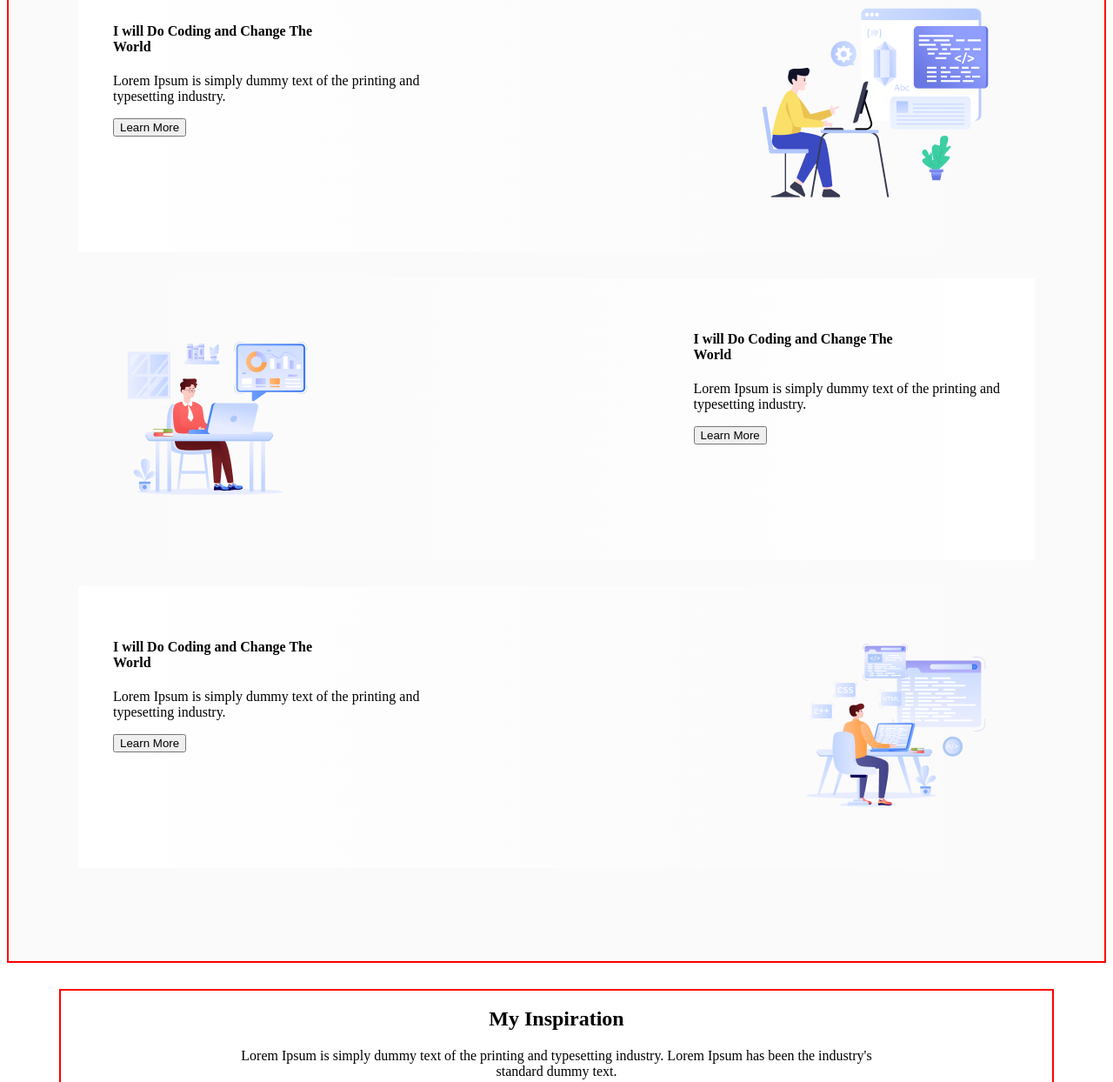
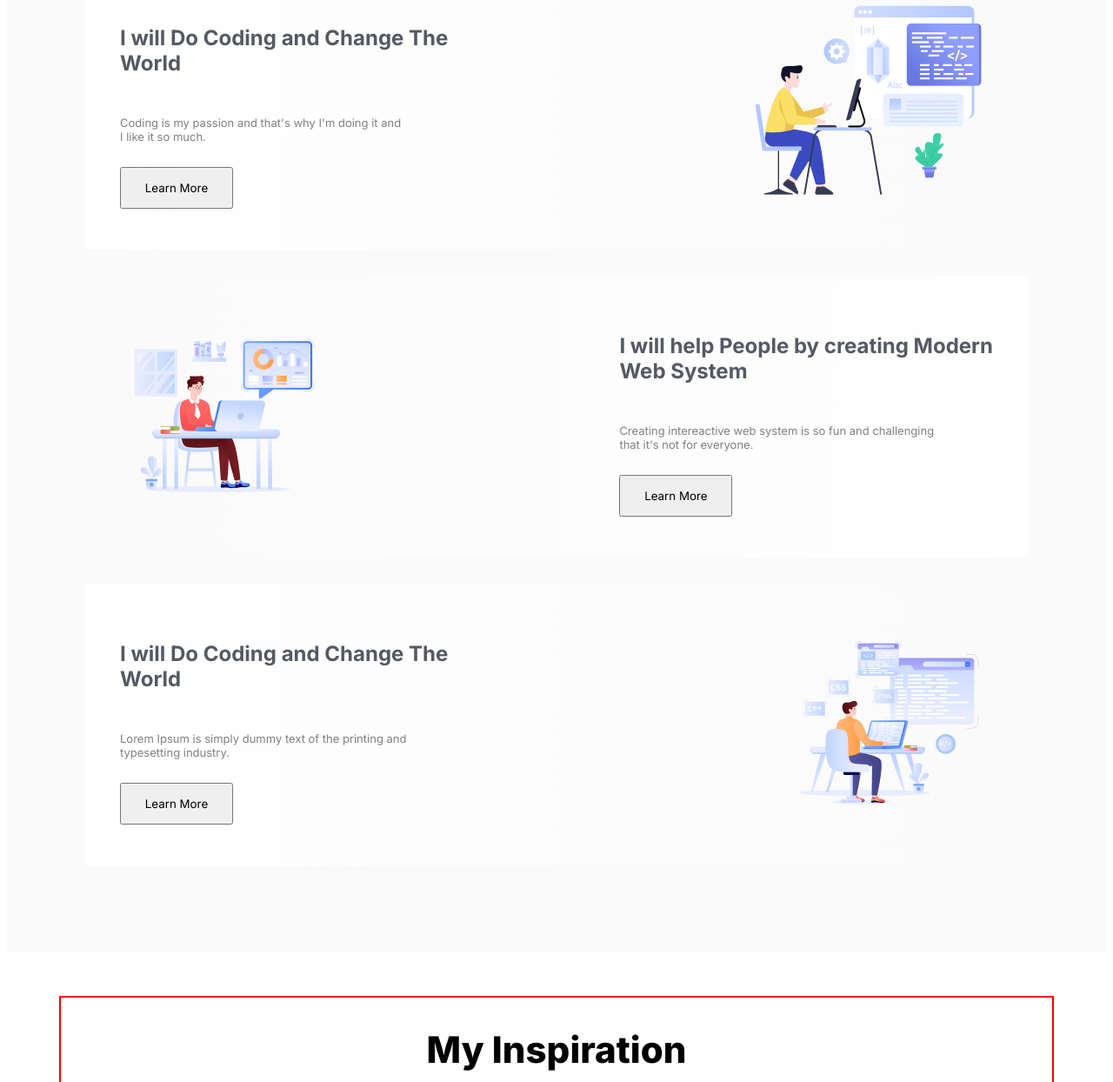
Before and after one commit to AvroAron/Assignment_01, a plain HTML site: page index.html in a window 1280 px wide. Shown: the part 1068-2312 px from the top of the page at 87% size. Drawn offline with Linux system fonts and the light colour scheme.

Commit message:
half done

```diff
--- a/Style/style.css
+++ b/Style/style.css
@@ -1,4 +1,6 @@
-@import url('https://fonts.googleapis.com/css2?family=Inter:wght@100..900&display=swap');
+*{
+    font-family: "Inter", sans-serif;
+}
 
 /*header section starts*/
 .banner{
@@ -52,13 +54,12 @@
 .wwd{
     max-width: 1140px;
     max-height: 1395;
-    border: 2px solid red;
     justify-content: center;
     align-items: center;
     margin: 0% auto;
-    padding: 97px 80px;
+    padding: 90px 90px;
     background: rgba(13, 19, 33, 0.02);
-    margin-bottom: 30px;
+    margin-bottom: 50px;
 }
 .wwd h1{
     text-align: center;
@@ -78,6 +79,20 @@
     background: linear-gradient(90.00deg, rgb(255, 255, 255),rgba(255, 255, 255, 0) 100%);
     margin-bottom: 30px;
 }
+.bd1l{
+    display: flex;
+    flex-direction: column;
+    justify-content: space-around;
+}
+#bd1lp{
+    font-size: 13px;
+    font-weight: 400;
+}
+#bd1lb{
+    width: 130px;
+    height: 48px;
+
+}
 
 .bd2{
     display: flex;
@@ -86,6 +101,19 @@
     background: linear-gradient(270.00deg, rgb(255, 255, 255),rgba(255, 255, 255, 0) 100%);
     margin-bottom: 30px;
 }
+.bd2r{
+    display: flex;
+    flex-direction: column;
+    justify-content: space-around;
+}
+#bd2rp{
+    font-size: 13px;
+    font-weight: 400;
+}
+#bd2rb{
+    width: 130px;
+    height: 48px;
+}
 
 .bd3{
     display: flex;
@@ -93,6 +121,19 @@
     padding: 40px;
     background: linear-gradient(90.00deg, rgb(255, 255, 255),rgba(255, 255, 255, 0) 100%);
     margin-bottom: 10px;
+}
+.bd3l{
+    display: flex;
+    flex-direction: column;
+    justify-content: space-around;
+}
+#bd3lp{
+    font-size: 13px;
+    font-weight: 400;
+}
+#bd3lb{
+    width: 130px;
+    height: 48px;
 }
 
 /*why web dev section*/
@@ -110,6 +151,10 @@
     text-align: center;
     margin: 0% auto;
     margin-bottom: 30px;
+}
+#mins{
+    font-size: 42px;
+    font-weight: 800;
 }
 #mip{
     margin-bottom: 30px;
--- a/index.html
+++ b/index.html
@@ -5,6 +5,9 @@
     <meta name="viewport" content="width=device-width, initial-scale=1.0">
     <title>Web Developer</title>
     <link rel="stylesheet" href="Style/style.css">
+    <link rel="preconnect" href="https://fonts.googleapis.com">
+<link rel="preconnect" href="https://fonts.gstatic.com" crossorigin>
+<link href="https://fonts.googleapis.com/css2?family=Inter:wght@100..900&display=swap" rel="stylesheet">
 </head>
 <body>
     <header>
@@ -36,14 +39,14 @@
 
 
             <div class="bd1">
-                <div class="bd1l">
-                    <h4>
+                <div class="bd1l" style="color: grey;">
+                    <h2 style="color: rgba(13, 19, 33, 0.7);">
                         I will Do Coding and Change The <br>World
-                    </h4>
+                    </h2>
                     <p id="bd1lp">
-                        Lorem Ipsum is simply dummy text of the printing and <br>typesetting industry.
+                        Coding is my passion and that's why I'm doing it and <br>I like it so much.
                     </p>
-                    <button>
+                    <button id="bd1lb">
                         Learn More
                     </button>
                 </div>
@@ -57,13 +60,13 @@
                     <img src="asset/Group 3.png" alt="Layer_1">
                 </div>
                 <div class="bd2r">
-                    <h4>
-                        I will Do Coding and Change The <br>World
-                    </h4>
-                    <p id="bd2lp">
-                        Lorem Ipsum is simply dummy text of the printing and <br>typesetting industry.
+                    <h2 style="color: rgba(13, 19, 33, 0.7);">
+                        I will help People by creating Modern <br>Web System
+                    </h2>
+                    <p id="bd2rp" style="color: grey;">
+                        Creating intereactive web system is so fun and challenging <br>that it's not for everyone.
                     </p>
-                    <button>
+                    <button id="bd2rb">
                         Learn More
                     </button>
                 </div>
@@ -71,13 +74,13 @@
 
             <div class="bd3">
                 <div class="bd3l">
-                    <h4>
+                    <h2 style="color: rgba(13, 19, 33, 0.7);">
                         I will Do Coding and Change The <br>World
-                    </h4>
-                    <p id="bd3lp">
+                    </h2>
+                    <p id="bd3lp" style="color: grey;">
                         Lorem Ipsum is simply dummy text of the printing and <br>typesetting industry.
                     </p>
-                    <button>
+                    <button id="bd3lb">
                         Learn More
                     </button>
                 </div>
@@ -89,10 +92,10 @@
         </section>
 
         <section class="mi">
-            <h2 class="mins">
+            <h1 id="mins">
                 My Inspiration
-            </h2>
-            <p id="mip">
+            </h1>
+            <p id="mip" style="color: grey;">
                 Lorem Ipsum is simply dummy text of the printing and typesetting industry. Lorem Ipsum has been the industry's
                 <br>standard dummy text.
             </p>
```
